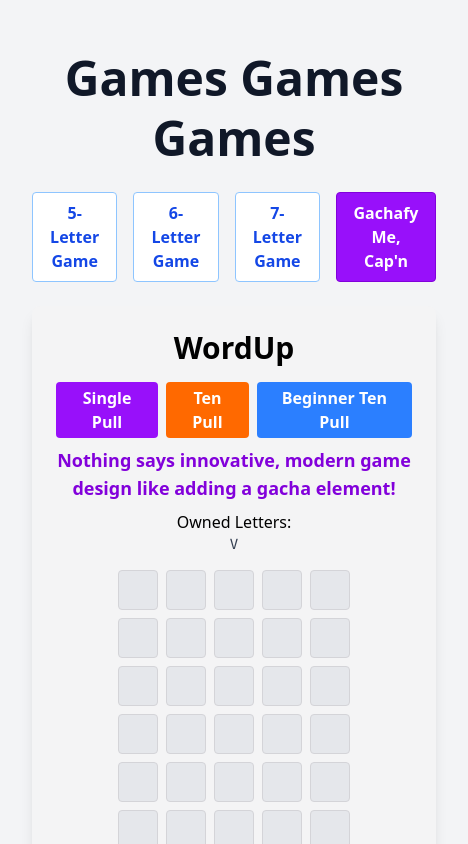
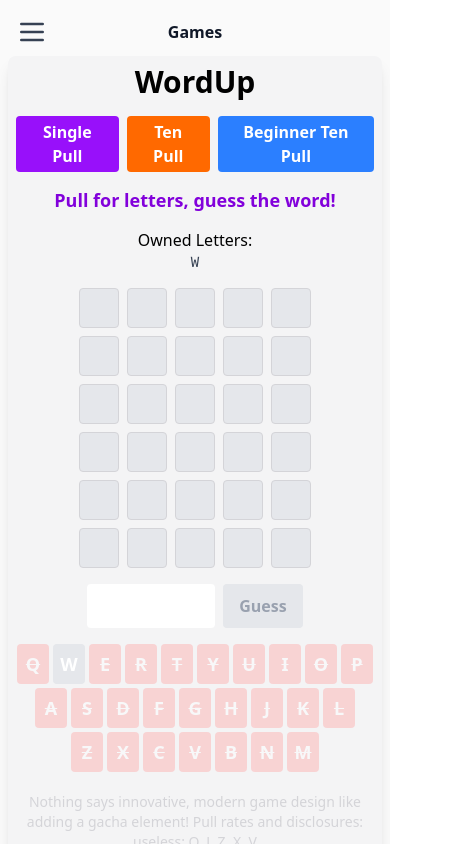
Before and after one commit to haplesshero13/mini-games, a React (Vite) app: page / in a window 390 px wide. Both pictures are taken after a click on the button "Single Pull". Shown: the top 844 px of the page, 468 px wide, since content can reach past the window. Built offline with nearby package versions, Linux system fonts and the light colour scheme.

Commit message:
Update layout, mobile view

```diff
--- a/src/App.tsx
+++ b/src/App.tsx
@@ -5,13 +5,43 @@ import { WordUp } from "./WordUp";
 export const App: React.FC = () => {
   const [size, setSize] = useState(5);
   const [gachaMode, setGachaMode] = useState(true);
+  const [navOpen, setNavOpen] = useState(false);
 
   return (
-    <div className="max-w-7xl mx-auto p-8 text-center relative z-10 min-h-screen bg-gray-100">
-      <h1 className="text-5xl font-bold my-4 leading-tight text-gray-900">
-        Games Games Games
+    <div className="mx-auto p-2 sm:p-8 relative flex flex-col min-h-screen max-w-screen text-center bg-zinc-50">
+      <header className="w-full flex flex-col justify-center items-center relative min-h-12">
+        <div className="sm:hidden w-full flex justify-start pr-2 absolute">
+          <button
+            className="p-2"
+            aria-label="Open navigation"
+            onClick={() => setNavOpen((v) => !v)}
+          >
+            <svg
+              className="w-8 h-8 text-gray-700"
+              fill="none"
+              stroke="currentColor"
+              viewBox="0 0 24 24"
+              xmlns="http://www.w3.org/2000/svg"
+            >
+              <path
+                strokeLinecap="round"
+                strokeLinejoin="round"
+                strokeWidth={2}
+                d="M4 6h16M4 12h16M4 18h16"
+              />
+            </svg>
+          </button>
+        </div>
+        <h1 className="sm:text-3xl font-bold leading-tight text-gray-900">
+          Games
         </h1>
-      <div className="flex justify-center gap-4 my-6">
+      </header>
+      <nav
+        className={`${
+          navOpen ? "block" : "hidden"
+        } absolute top-14 left-0 w-full bg-white shadow-md sm:shadow-none sm:bg-transparent sm:static sm:flex sm:justify-center sm:items-center sm:gap-4 sm:my-6 z-20`}
+      >
+        <div className="flex flex-col sm:flex-row gap-2 sm:gap-4 p-4 sm:p-0">
           {[5, 6, 7].map((n) => (
             <button
               key={n}
@@ -23,9 +53,10 @@ export const App: React.FC = () => {
               onClick={() => {
                 setSize(n);
                 setGachaMode(false);
+                setNavOpen(false);
               }}
             >
-            {n}-Letter Game
+              WordUp {n}-Letter
             </button>
           ))}
           <button
@@ -37,18 +68,22 @@ export const App: React.FC = () => {
             onClick={() => {
               setSize(5);
               setGachaMode(true);
+              setNavOpen(false);
             }}
             disabled={size !== 5 && gachaMode === false ? false : size !== 5}
           >
-          Gachafy Me, Cap'n
+            WordUp With Gacha
           </button>
         </div>
+      </nav>
+      <main className="flex-1 flex flex-col items-center justify-center w-full">
         <WordUp
           key={size + (gachaMode ? "-gacha" : "")}
           size={size}
           maxGuesses={6}
           gacha={gachaMode}
         />
+      </main>
     </div>
   );
 };
--- a/src/WordUp.tsx
+++ b/src/WordUp.tsx
@@ -119,55 +119,88 @@ export const WordUp: React.FC<WordUpProps> = ({
     setPullAnimationIndex(-1);
   };
 
-  const handleSinglePull = async () => {
-    setGachaPulling(true);
-    await new Promise((resolve) => setTimeout(resolve, 500));
-    const letter = singlePull();
-    setOwnedLetters((prev) =>
-      prev.includes(letter) ? prev : [...prev, letter].sort(),
-    );
-    setPulls((p) => p + 1);
-    await animatePulledLetters([letter]);
-    setJustPulledLetters([letter]);
-    setGachaPulling(false);
-    setTimeout(() => setJustPulledLetters([]), 1000);
-  };
-
-  const handleTenPull = async () => {
-    setGachaPulling(true);
-    await new Promise((resolve) => setTimeout(resolve, 500));
-    const newLetters = gachafyMeCapn(10);
-    setOwnedLetters((prev) => {
+  const updateOwnedLetters = (prev: string[], newLetters: string[]) => {
     const set = new Set(prev);
     newLetters.forEach((l) => set.add(l));
     return Array.from(set).sort();
-    });
-    setPulls((p) => p + 10);
+  };
+
+  const handleGachaPull = async (
+    pullFn: () => string | string[],
+    setOwnedLetters: React.Dispatch<React.SetStateAction<string[]>>,
+    setPulls: React.Dispatch<React.SetStateAction<number>>,
+    animatePulledLetters: (letters: string[]) => Promise<void>,
+    setJustPulledLetters: React.Dispatch<React.SetStateAction<string[]>>,
+    setGachaPulling: React.Dispatch<React.SetStateAction<boolean>>,
+    pullsToAdd: number,
+    afterPull?: () => void,
+  ) => {
+    setGachaPulling(true);
+    await new Promise((resolve) => setTimeout(resolve, 500));
+    const result = pullFn();
+    const newLetters = Array.isArray(result) ? result : [result];
+    setOwnedLetters((prev) => updateOwnedLetters(prev, newLetters));
+    setPulls((p) => p + pullsToAdd);
     await animatePulledLetters(newLetters);
     setJustPulledLetters(newLetters);
     setGachaPulling(false);
     setTimeout(() => setJustPulledLetters([]), 1000);
+    if (afterPull) afterPull();
   };
 
-  const handleBeginnerTenPull = async () => {
-    setGachaPulling(true);
-    await new Promise((resolve) => setTimeout(resolve, 500));
-    const newLetters = beginnerTenPull();
-    setOwnedLetters((prev) => {
-      const set = new Set(prev);
-      newLetters.forEach((l) => set.add(l));
-      return Array.from(set).sort();
-    });
-    setPulls((p) => p + 10);
-    await animatePulledLetters(newLetters);
-    setJustPulledLetters(newLetters);
-    setGachaPulling(false);
-    setTimeout(() => setJustPulledLetters([]), 1000);
-    setBeginnerTenPullUsed(true);
-  };
+  const handleSinglePull = () =>
+    handleGachaPull(
+      singlePull,
+      setOwnedLetters,
+      setPulls,
+      animatePulledLetters,
+      setJustPulledLetters,
+      setGachaPulling,
+      1,
+    );
+
+  const handleTenPull = () =>
+    handleGachaPull(
+      () => gachafyMeCapn(10),
+      setOwnedLetters,
+      setPulls,
+      animatePulledLetters,
+      setJustPulledLetters,
+      setGachaPulling,
+      10,
+    );
+
+  const handleBeginnerTenPull = () =>
+    handleGachaPull(
+      beginnerTenPull,
+      setOwnedLetters,
+      setPulls,
+      animatePulledLetters,
+      setJustPulledLetters,
+      setGachaPulling,
+      10,
+      () => setBeginnerTenPullUsed(true),
+    );
+
+  const OwnedLetter = ({
+    justPulled,
+    letter,
+  }: {
+    justPulled: boolean;
+    letter: string;
+  }) => (
+    <span
+      className={`inline-block mx-0.5 font-mono ${justPulled ? "animate-pop-in text-purple-600 scale-125" : ""}`}
+      style={{
+        transition: "transform 0.3s, color 0.3s",
+      }}
+    >
+      {letter}
+    </span>
+  );
 
   return (
-    <div className="max-w-md mx-auto bg-zinc-100 text-black rounded-lg p-6 shadow-lg m-6">
+    <div className="w-full max-w-md sm:mx-auto bg-zinc-100 text-black rounded-lg p-2 sm:p-6 shadow-lg m-0 sm:m-6 flex flex-col justify-center">
       <h2 className="text-3xl font-bold mb-4">WordUp</h2>
       {gacha && (
         <div className="mb-4 flex flex-col items-center">
@@ -192,9 +225,7 @@ export const WordUp: React.FC<WordUpProps> = ({
               className="bg-blue-500 px-3 py-1 rounded text-white font-bold cursor-pointer disabled:bg-zinc-200 disabled:cursor-not-allowed relative"
               onClick={handleBeginnerTenPull}
               disabled={
-                status !== "playing" ||
-                                gachaPulling ||
-                                beginnerTenPullUsed
+                status !== "playing" || gachaPulling || beginnerTenPullUsed
               }
               type="button"
               title="Can only be used once! Guarantees a vowel among the first ten pulls."
@@ -204,9 +235,7 @@ export const WordUp: React.FC<WordUpProps> = ({
           </div>
           <div className="text-lg text-purple-700 font-bold mb-2 min-h-[2.5rem] flex items-center justify-center">
             {gachaPulling && pullAnimationLetters.length > 0 ? (
-              pullAnimationLetters
-                .slice(0, pullAnimationIndex)
-                .map((l, i) => (
+              pullAnimationLetters.slice(0, pullAnimationIndex).map((l, i) => (
                 <span
                   key={l + i}
                   className="inline-block mx-1 animate-pop-in text-purple-600 text-2xl font-mono"
@@ -220,32 +249,15 @@ export const WordUp: React.FC<WordUpProps> = ({
             ) : gachaPulling ? (
               <span className="animate-pulse">Pulling...</span>
             ) : (
-              <span>
-                Nothing says innovative, modern game design like
-                adding a gacha element!
-              </span>
+              <span>Pull for letters, guess the word!</span>
             )}
           </div>
           Owned Letters:
           <div className="text-sm text-gray-700">
-            {ownedLetters.length > 0
-              ? ownedLetters.map((l) => (
-                <span
-                  key={l}
-                  className={`inline-block mx-0.5 font-mono ${
-                    justPulledLetters.includes(l)
-                      ? "animate-pop-in text-purple-600 scale-125"
-                      : ""
-                  }`}
-                  style={{
-                    transition:
-                                              "transform 0.3s, color 0.3s",
-                  }}
-                >
-                  {l}
-                </span>
-              ))
-              : "(none)"}
+            {ownedLetters.map((l) => {
+              const justPulled = justPulledLetters.includes(l);
+              return <OwnedLetter key={l} letter={l} justPulled={justPulled} />;
+            })}
           </div>
         </div>
       )}
@@ -254,12 +266,8 @@ export const WordUp: React.FC<WordUpProps> = ({
           const guess = guesses[guessIndex] || "";
           const result = guess ? guessResults(guess, answer) : [];
           return (
-            <div
-              className="flex gap-2 justify-center"
-              key={guessIndex}
-            >
-              {Array.from({ length: size }).map(
-                (_, letterIndex) => {
+            <div className="flex gap-2 justify-center" key={guessIndex}>
+              {Array.from({ length: size }).map((_, letterIndex) => {
                 const letter = guess[letterIndex] || "";
                 const color =
                   result[letterIndex] === "correct"
@@ -269,40 +277,28 @@ export const WordUp: React.FC<WordUpProps> = ({
                       : guess[letterIndex]
                         ? "bg-gray-400"
                         : "bg-gray-200";
-                  return LetterBlock(
-                    letterIndex,
-                    color,
-                    letter,
-                  );
-                },
-              )}
+                return LetterBlock(letterIndex, color, letter);
+              })}
             </div>
           );
         })}
       </div>
       {status === "playing" && (
-        <form
-          onSubmit={handleSubmit}
-          className="flex gap-2 justify-center"
-        >
+        <form onSubmit={handleSubmit} className="flex gap-2 justify-center">
           <input
             type="text"
             maxLength={size}
             value={input}
             onChange={handleInput}
             className="w-32 p-2 rounded bg-white text-black text-xl text-center"
-            disabled={
-              status !== "playing" || loading || gachaPulling
-            }
+            disabled={status !== "playing" || loading || gachaPulling}
             pattern={`[a-zA-Z]{${size}}`}
             autoFocus
           />
           <button
             type="submit"
             className="bg-blue-600 px-4 py-2 rounded text-white font-bold cursor-pointer disabled:bg-gray-200 disabled:text-gray-400 disabled:cursor-disabled"
-            disabled={
-              input.length !== size || loading || gachaPulling
-            }
+            disabled={input.length !== size || loading || gachaPulling}
           >
             {loading ? "Checking..." : "Guess"}
           </button>
@@ -314,28 +310,24 @@ export const WordUp: React.FC<WordUpProps> = ({
           <div className="mt-4 text-green-400 font-bold text-xl">
             You won! 🎉 Refresh to play again.
           </div>
-          {gacha && (
-            <div>
-              If you assumed each pull cost $2.09, you would owe
-              me USD
-              {Intl.NumberFormat("en-US", {
-                style: "currency",
-                currency: "USD",
-              }).format(pulls * 2.09)}
-              , but of course, this is a free game lol. And no
-              self-respecting gacha game would ever tell you that
-              up front; you'd just have to guess all of that after
-              your bank settles your accounts or whatever. Anyway,
-              I hoped you kept track of your pulls and "spent"
-              responsibly!
-            </div>
-          )}
         </>
       )}
       {status === "lost" && (
         <div className="mt-4 text-red-400 font-bold text-xl">
           Game over! The word was {answer.toUpperCase()}
-          {gacha && <> — Pulls used: {pulls}</>}
+        </div>
+      )}
+      {gacha && status !== "playing" && (
+        <div>
+          If you assumed each pull cost $2.09, you would owe me USD
+          {Intl.NumberFormat("en-US", {
+            style: "currency",
+            currency: "USD",
+          }).format(pulls * 2.09)}
+          , but of course, this is a free game lol. And no self-respecting gacha
+          game would ever tell you that up front; you'd just have to guess all
+          of that after your bank settles your accounts or whatever. Anyway, I
+          hoped you kept track of your pulls and "spent" responsibly!
         </div>
       )}
       <div className="my-4">
@@ -351,16 +343,16 @@ export const WordUp: React.FC<WordUpProps> = ({
       </div>
       {gacha && (
         <div className="text-sm text-zinc-300">
-          Pull rates and disclosures:
+          Nothing says innovative, modern game design like adding a gacha
+          element! Pull rates and disclosures:
           <ul>
             <li>useless: Q, J, Z, X, V</li>
             <li>uncommon:K, W, Y, F, B, G, H</li>
             <li>epic: M, P, D, U, C, L, S, N </li>
             <li>legendary: T, O, I, R, A, E</li>
           </ul>
-          Chances of pulling each tier: useless: 40%, uncommon: 50%,
-          epic: 8%, legendary: 2%. Within each tier, the chances are
-          evenly distributed.
+          Chances of pulling each tier: useless: 40%, uncommon: 50%, epic: 8%,
+          legendary: 2%. Within each tier, the chances are evenly distributed.
         </div>
       )}
     </div>
```
Lines whose indentation alone changed are shown as unchanged.
